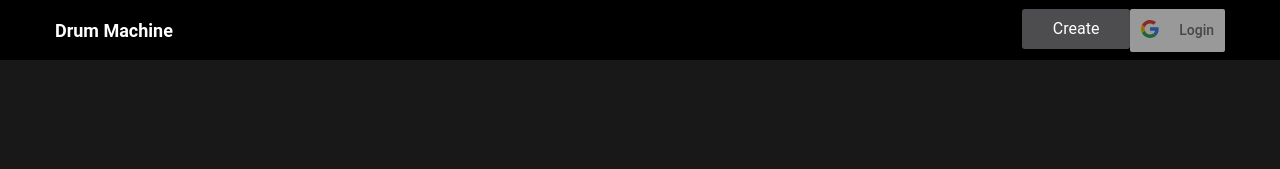
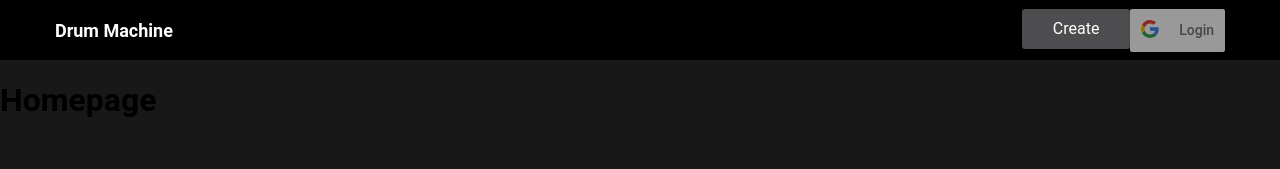
Before and after one commit to roromusic/drum-machine-fullstack, a React (Create React App) app in the folder drum-machine-client/: page / in a window 1280 px wide. Shown: the top 169 px of the page. Built offline with nearby package versions, Linux system fonts and the light colour scheme; the HTML template or start-up script is replaced by a standard one.

Commit message:
Add and Setup Main.js

```diff
--- a/drum-machine-client/src/components/Navbar.js
+++ b/drum-machine-client/src/components/Navbar.js
@@ -44,7 +44,7 @@ const Navbar = props => {
                     :
                     <div className="navbar-right-logged-in">
                         <div className="navbar-profile">
-                            <Link to="/dashboard" className="navbar-picture">
+                            <Link to={"/users/" + user.id} className="navbar-picture">
                                 <img src={user.profileImageUrl} alt="profile pic"/>
                             </Link>
                         </div>
--- a/drum-machine-client/src/containers/App.js
+++ b/drum-machine-client/src/containers/App.js
@@ -1,19 +1,23 @@
-import React, { Component } from 'react';
+import React from 'react';
 import {connect} from 'react-redux';
 import {withRouter} from 'react-router-dom';
 import * as actions from '../actions';
 import Navbar from '../components/Navbar';
+import Main from './Main';
 
 const App = ({
   user,
   handleSignIn,
   handleLogOut
 }) => (
-  <Navbar
-    user={user}
-    onSignIn={handleSignIn}
-    onLogOut={handleLogOut}
-  />
+  <div>
+    <Navbar
+      user={user}
+      onSignIn={handleSignIn}
+      onLogOut={handleLogOut}
+    />
+    <Main />
+  </div>
 );
 
 const mapStateToProps = state => ({
--- /dev/null
+++ b/drum-machine-client/src/containers/Homepage.js
@@ -0,0 +1,27 @@
+import React, { Component } from 'react';
+import {connect} from 'react-redux';
+import * as actions from '../actions';
+
+class Homepage extends Component {
+    constructor(props) {
+        super(props);
+    }
+
+    render() {
+        return (
+            <div>
+                <h1>Homepage</h1>
+            </div>
+        )
+    }
+};
+
+const mapStateToProps = state => ({
+
+});
+
+const mapDispatchToProps = (dispatch, ownProps) => ({
+
+});
+
+export default connect(mapStateToProps, mapDispatchToProps)(Homepage);
--- /dev/null
+++ b/drum-machine-client/src/containers/Main.js
@@ -0,0 +1,29 @@
+import React from 'react';
+import {connect} from 'react-redux';
+import {Switch, Route, withRouter} from 'react-router-dom';
+import * as actions from '../actions';
+import Homepage from './Homepage';
+import Users from './Users';
+
+const Main = () => (
+    <div className="container">
+        <Switch>
+            <Route exact path="/" render={() => (
+                <Homepage />
+            )} />
+            <Route exact path="/users/:id" render={() => (
+                <Users />
+            )} />
+        </Switch>
+    </div>
+);
+
+const mapStateToProps = state => ({
+
+});
+
+const mapDispatchToProps = dispatch => ({
+
+});
+
+export default withRouter(connect(mapStateToProps, mapDispatchToProps)(Main));
--- /dev/null
+++ b/drum-machine-client/src/containers/Users.js
@@ -0,0 +1,27 @@
+import React, { Component } from 'react';
+import {connect} from 'react-redux';
+import * as actions from '../actions';
+
+class Users extends Component {
+    constructor(props) {
+        super(props);
+    }
+
+    render() {
+        return (
+            <div>
+                <h1>Users</h1>
+            </div>
+        )
+    }
+};
+
+const mapStateToProps = state => ({
+
+});
+
+const mapDispatchToProps = (dispatch, ownProps) => ({
+
+});
+
+export default connect(mapStateToProps, mapDispatchToProps)(Users);
```
